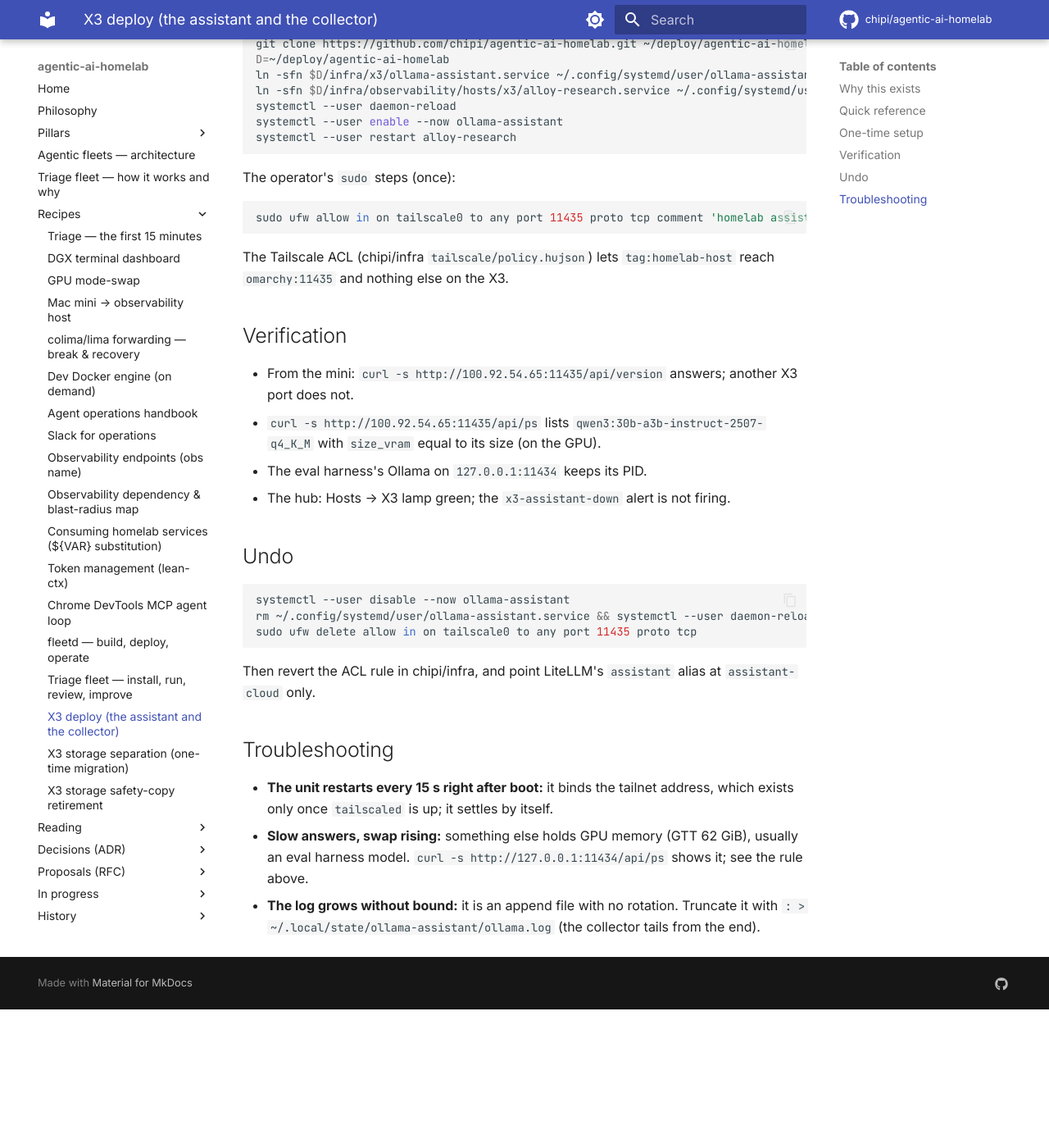
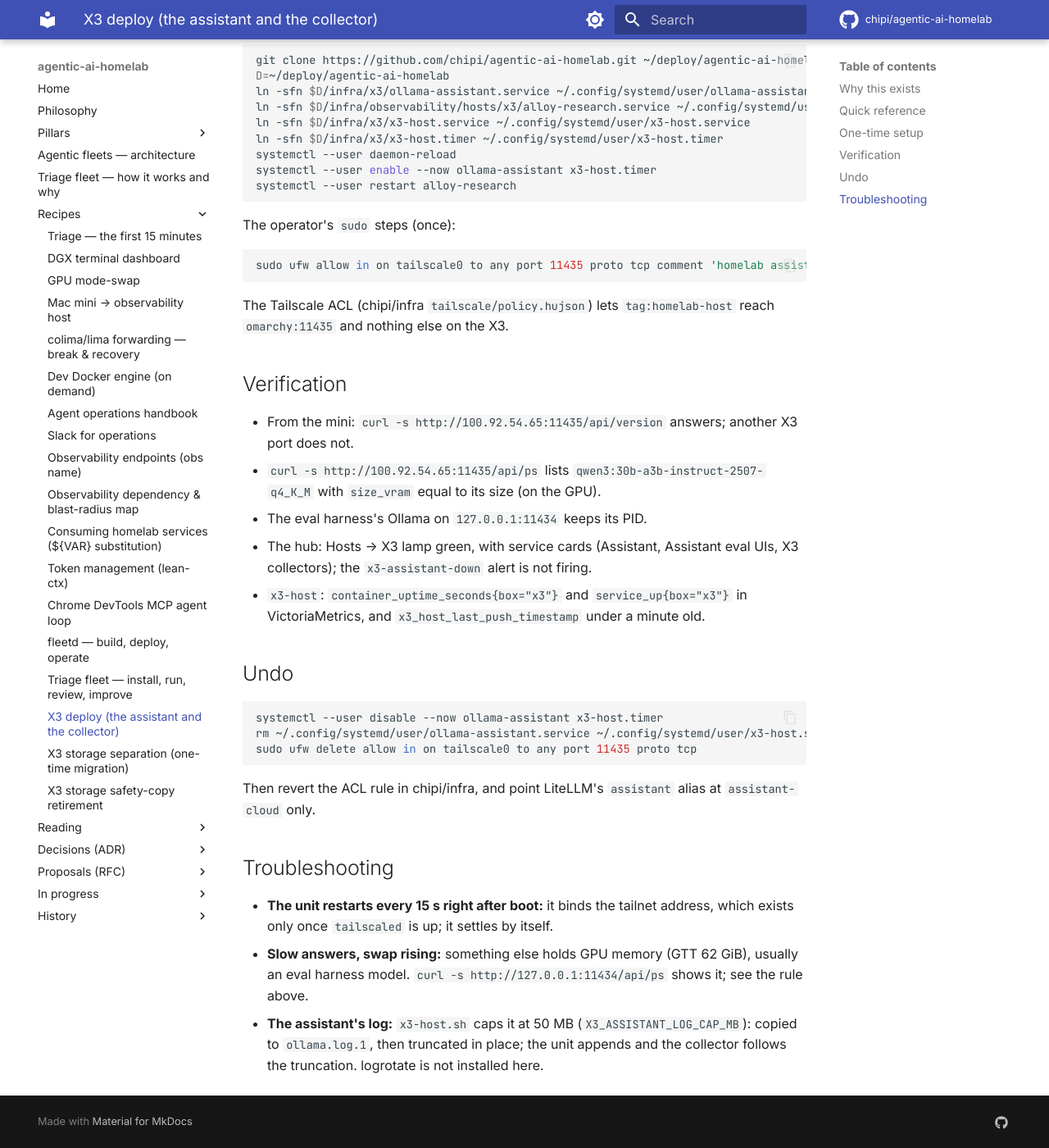
Before and after one commit to chipi/agentic-ai-homelab, an MkDocs documentation site: the page built from docs/recipes/x3-deploy.md, in a window 1280 px wide and 1400 px high, scrolled down 874 px. Shown: the whole window at 82% size. Built offline with MkDocs 1.6.1 and Material for MkDocs 9.7.7, drawn with Linux system fonts in a browser that asks for light colours; comment, search, counter and statistics services are not loaded; before the commit the page ends 2105 px from its top, so only the background shows below that; some of the changed text lies outside the part shown.

Commit message:
feat(x3): the X3 as a standard hub host: container inventory, unit health, log cap
The X3 reported host metrics through its Alloy, but no containers: the hub's
Hosts → X3 pane said "No container inventory from this box yet", and the
incident timeline and the briefing saw no X3 container starts.
- infra/x3/x3-host.sh, run every minute by the user timer x3-host.timer from
  the deploy checkout: `docker inspect` (the mini's format string) through the
  shared mini-metrics/ctr.py with box="x3", the same container_uptime_seconds
  the mini and the DGX send; service_up{box="x3"} for the two units here
  (ollama-assistant, alloy-research) and x3_host_last_push_timestamp; pushed to
  VictoriaMetrics over the tailnet like the X3's Alloy. Dry run: 6 containers,
  both units up.
- The assistant's log cap (logrotate is not installed on the X3): over 50 MB it
  is copied to ollama.log.1 and truncated in place. Tested on a throwaway file
  with a writer still appending: log 0 B after the cap, the writer's next line
  lands in the fresh log, a run under the cap changes nothing.
- Hub: SVCS.x3 service cards (Assistant; Assistant eval UIs: LibreChat with its
  mongodb and meilisearch, Open WebUI, Grafana MCP; X3 collectors), health from
  service_up{box="x3"}, state and uptime only (no cAdvisor on the X3);
  capacity gets x3 (disk free on /, memory used), tested.
- x3-deploy recipe and infra/x3 README: setup, status, verification, undo.

Co-Authored-By: Claude Opus 5.5 <noreply@anthropic.com>
Claude-Session: https://claude.ai/code/session_01DJqN6uERmW8gsoZAtCcsfS

````diff
--- a/docs/recipes/x3-deploy.md
+++ b/docs/recipes/x3-deploy.md
@@ -1,4 +1,4 @@
-# X3 deploy — the assistant and the collector
+# X3 deploy — the assistant, the collector and the host jobs
 
 ## Why this exists
 
@@ -11,8 +11,8 @@ services are systemd **user** units, linked from a deploy checkout on `main`, so
 
 | What | Command (on the X3) |
 |---|---|
-| deploy a change | `git -C ~/deploy/agentic-ai-homelab pull --ff-only && systemctl --user daemon-reload && systemctl --user restart ollama-assistant alloy-research` |
-| status | `systemctl --user status ollama-assistant alloy-research` |
+| deploy a change | `git -C ~/deploy/agentic-ai-homelab pull --ff-only && systemctl --user daemon-reload && systemctl --user restart ollama-assistant alloy-research` (`x3-host` needs no restart: the timer runs the script fresh each minute) |
+| status | `systemctl --user status ollama-assistant alloy-research x3-host.timer` |
 | what is loaded | `curl -s http://100.92.54.65:11435/api/ps` |
 | logs | `tail -f ~/.local/state/ollama-assistant/ollama.log`; in VictoriaLogs `instance:x3 service:assistant` |
 | before a big eval-harness run | `systemctl --user stop ollama-assistant` (models over ~35 GB), `start` after |
@@ -24,8 +24,10 @@ git clone https://github.com/chipi/agentic-ai-homelab.git ~/deploy/agentic-ai-ho
 D=~/deploy/agentic-ai-homelab
 ln -sfn $D/infra/x3/ollama-assistant.service ~/.config/systemd/user/ollama-assistant.service
 ln -sfn $D/infra/observability/hosts/x3/alloy-research.service ~/.config/systemd/user/alloy-research.service
+ln -sfn $D/infra/x3/x3-host.service ~/.config/systemd/user/x3-host.service
+ln -sfn $D/infra/x3/x3-host.timer ~/.config/systemd/user/x3-host.timer
 systemctl --user daemon-reload
-systemctl --user enable --now ollama-assistant
+systemctl --user enable --now ollama-assistant x3-host.timer
 systemctl --user restart alloy-research
 ```
 
@@ -44,13 +46,16 @@ The Tailscale ACL (chipi/infra `tailscale/policy.hujson`) lets `tag:homelab-host
 - `curl -s http://100.92.54.65:11435/api/ps` lists `qwen3:30b-a3b-instruct-2507-q4_K_M` with
   `size_vram` equal to its size (on the GPU).
 - The eval harness's Ollama on `127.0.0.1:11434` keeps its PID.
-- The hub: Hosts → X3 lamp green; the `x3-assistant-down` alert is not firing.
+- The hub: Hosts → X3 lamp green, with service cards (Assistant, Assistant eval UIs, X3 collectors); the
+  `x3-assistant-down` alert is not firing.
+- `x3-host`: `container_uptime_seconds{box="x3"}` and `service_up{box="x3"}` in VictoriaMetrics, and
+  `x3_host_last_push_timestamp` under a minute old.
 
 ## Undo
 
 ```bash
-systemctl --user disable --now ollama-assistant
-rm ~/.config/systemd/user/ollama-assistant.service && systemctl --user daemon-reload
+systemctl --user disable --now ollama-assistant x3-host.timer
+rm ~/.config/systemd/user/ollama-assistant.service ~/.config/systemd/user/x3-host.service ~/.config/systemd/user/x3-host.timer && systemctl --user daemon-reload
 sudo ufw delete allow in on tailscale0 to any port 11435 proto tcp
 ```
 
@@ -63,5 +68,6 @@ Then revert the ACL rule in chipi/infra, and point LiteLLM's `assistant` alias a
   only once `tailscaled` is up; it settles by itself.
 - **Slow answers, swap rising:** something else holds GPU memory (GTT 62 GiB), usually an eval
   harness model. `curl -s http://127.0.0.1:11434/api/ps` shows it; see the rule above.
-- **The log grows without bound:** it is an append file with no rotation. Truncate it with
-  `: > ~/.local/state/ollama-assistant/ollama.log` (the collector tails from the end).
+- **The assistant's log:** `x3-host.sh` caps it at 50 MB (`X3_ASSISTANT_LOG_CAP_MB`): copied to `ollama.log.1`,
+  then truncated in place; the unit appends and the collector follows the truncation. logrotate is not
+  installed here.
````
Also changed, not shown: infra/x3/README.md (+1 -0 lines), 7 other files.
